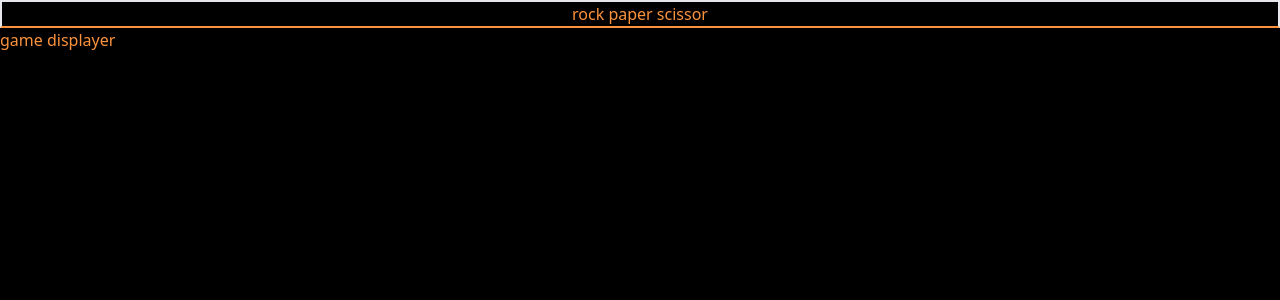
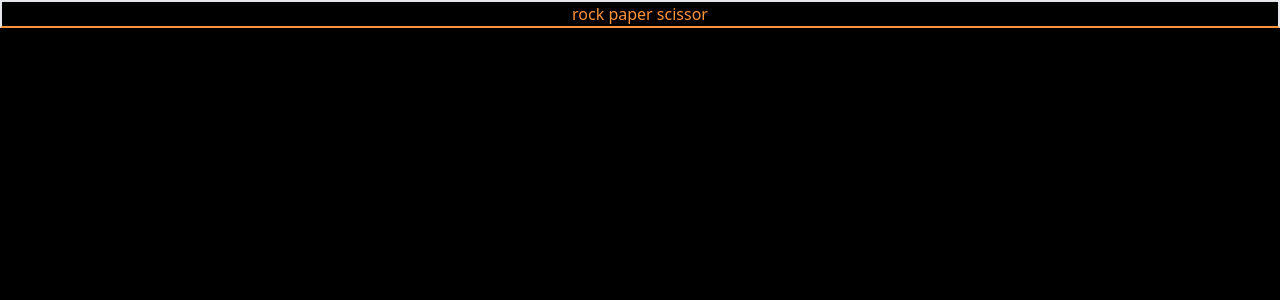
Before and after one commit to gabbeeto/Odin-rockPaperScissor, a React (Vite) app: page / in a window 1280 px wide. Shown: the top 300 px of the page. Built offline with nearby package versions, Linux system fonts and the light colour scheme.

Commit message:
almost integrate 3d parts

```diff
--- a/src/component/main/Game.jsx
+++ b/src/component/main/Game.jsx
@@ -1,3 +1,6 @@
+
 export default function GameDisplayer(){
-return (<div className="text-orange-400">game displayer</div>)
+
+
+return (<canvas id="scene">game displayer</canvas>)
 }
```
Also changed, not shown: src/main.jsx (+23 -3 lines), src/component/display3DObjects/displayer.js (added).
